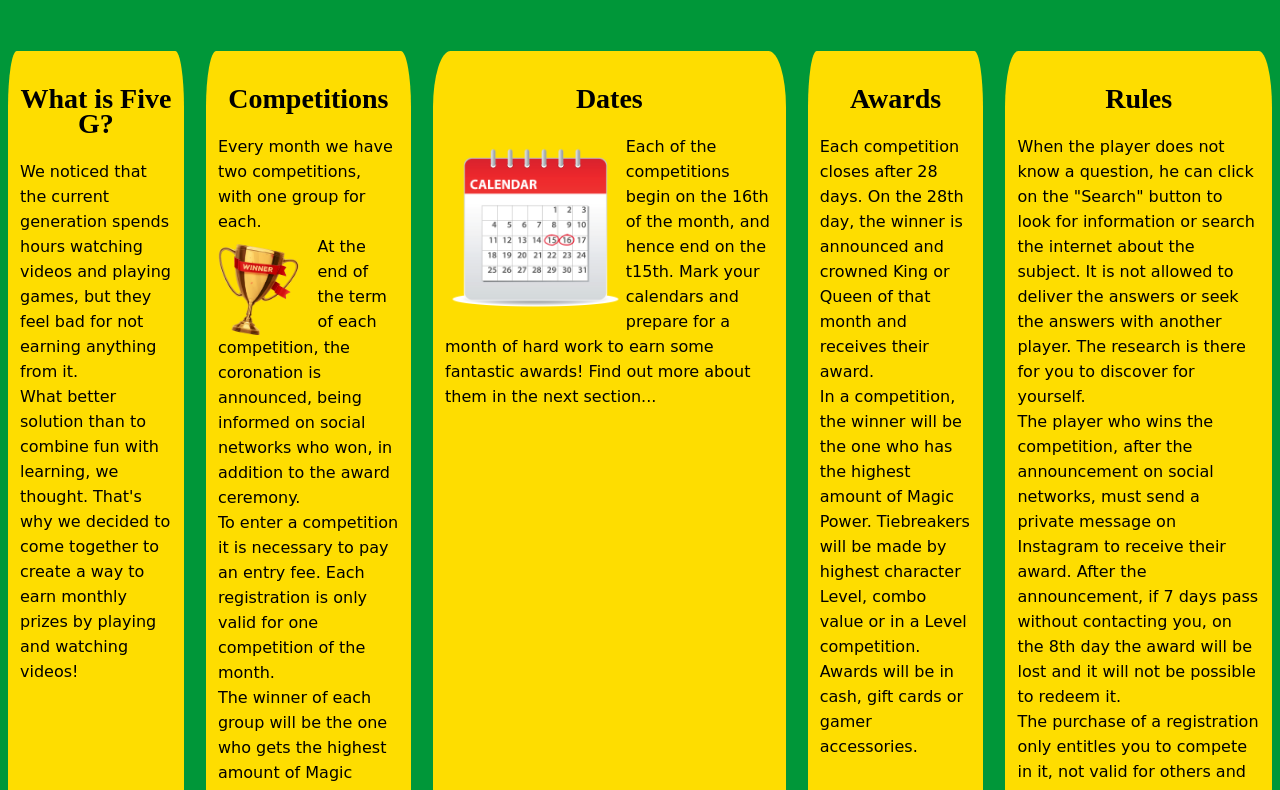
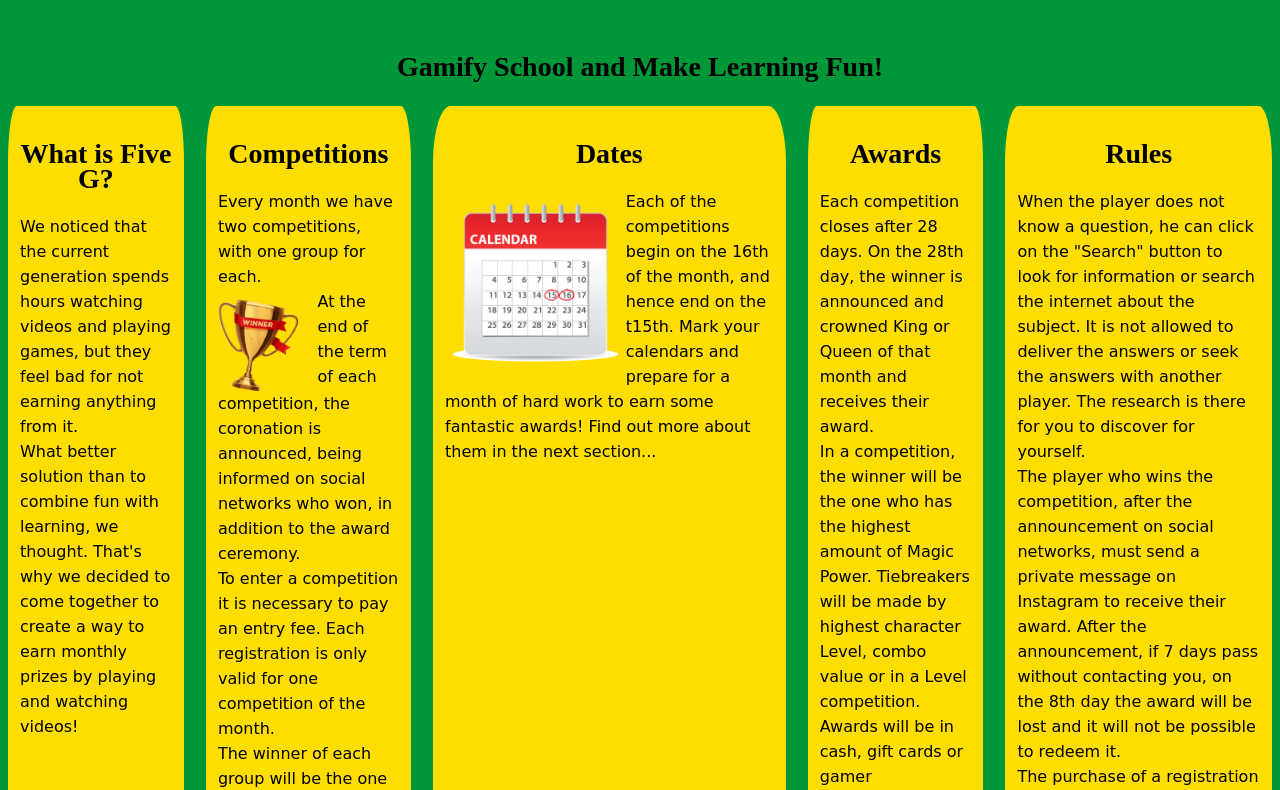
Before and after one commit to veermahajan/satact, a plain HTML site: page index.html in a window 1280 px wide. Shown: the part 218-1008 px from the top of the page. Drawn offline with Linux system fonts and the light colour scheme; a web font is replaced by a local one.

Commit message:
Update index.html

```diff
--- a/index.html
+++ b/index.html
@@ -29,6 +29,7 @@
 		src="//translate.google.com/translate_a/element.js?cb=googleTranslateElementInit"></script>
 </div>
 	<h1>FIVE G</h1>
+	<h2>Gamify School and Make Learning Fun!</h2>
 	<div id="main">
 		<div>
 			<h2>What is Five G?</h2>
```
